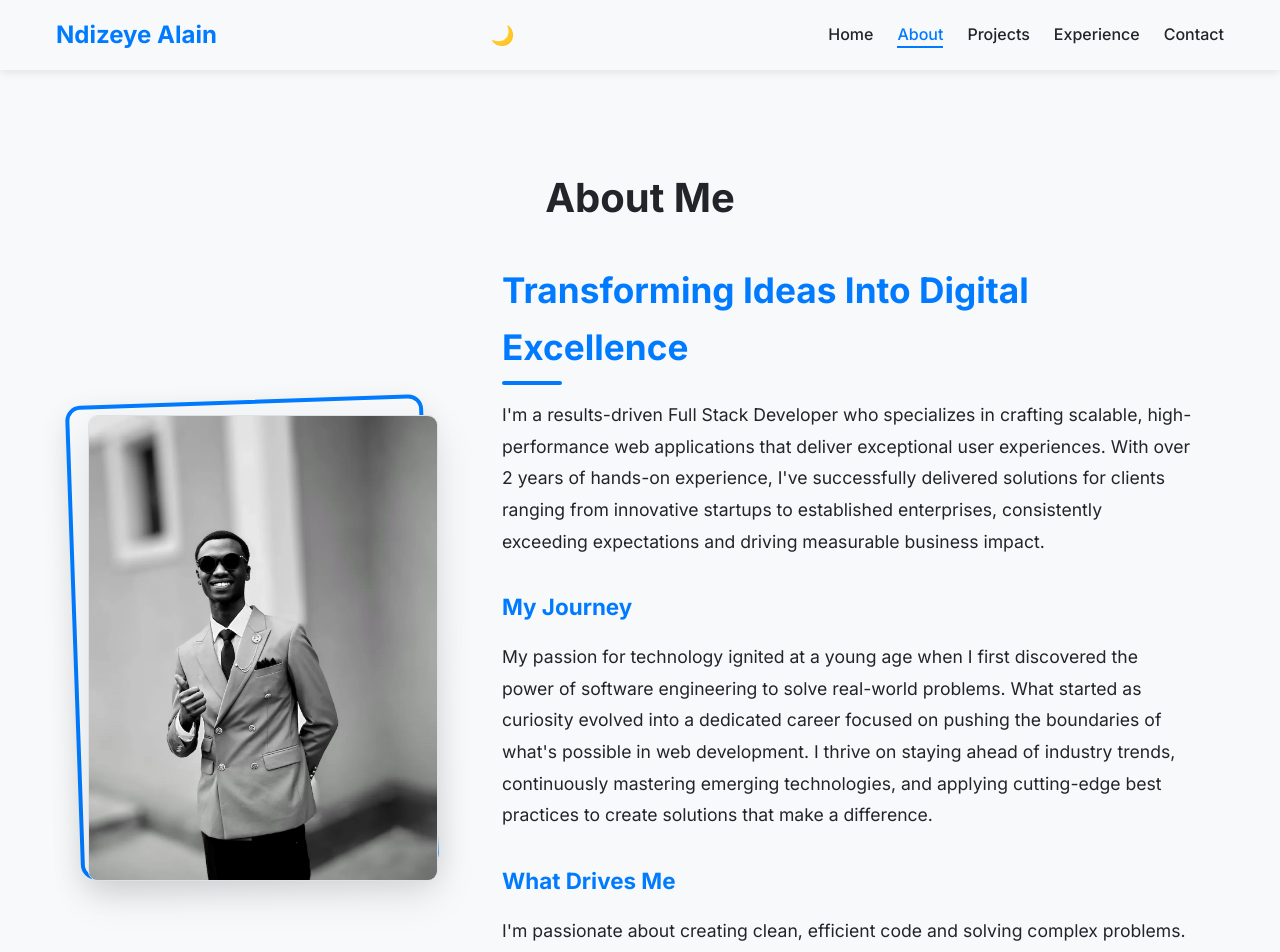
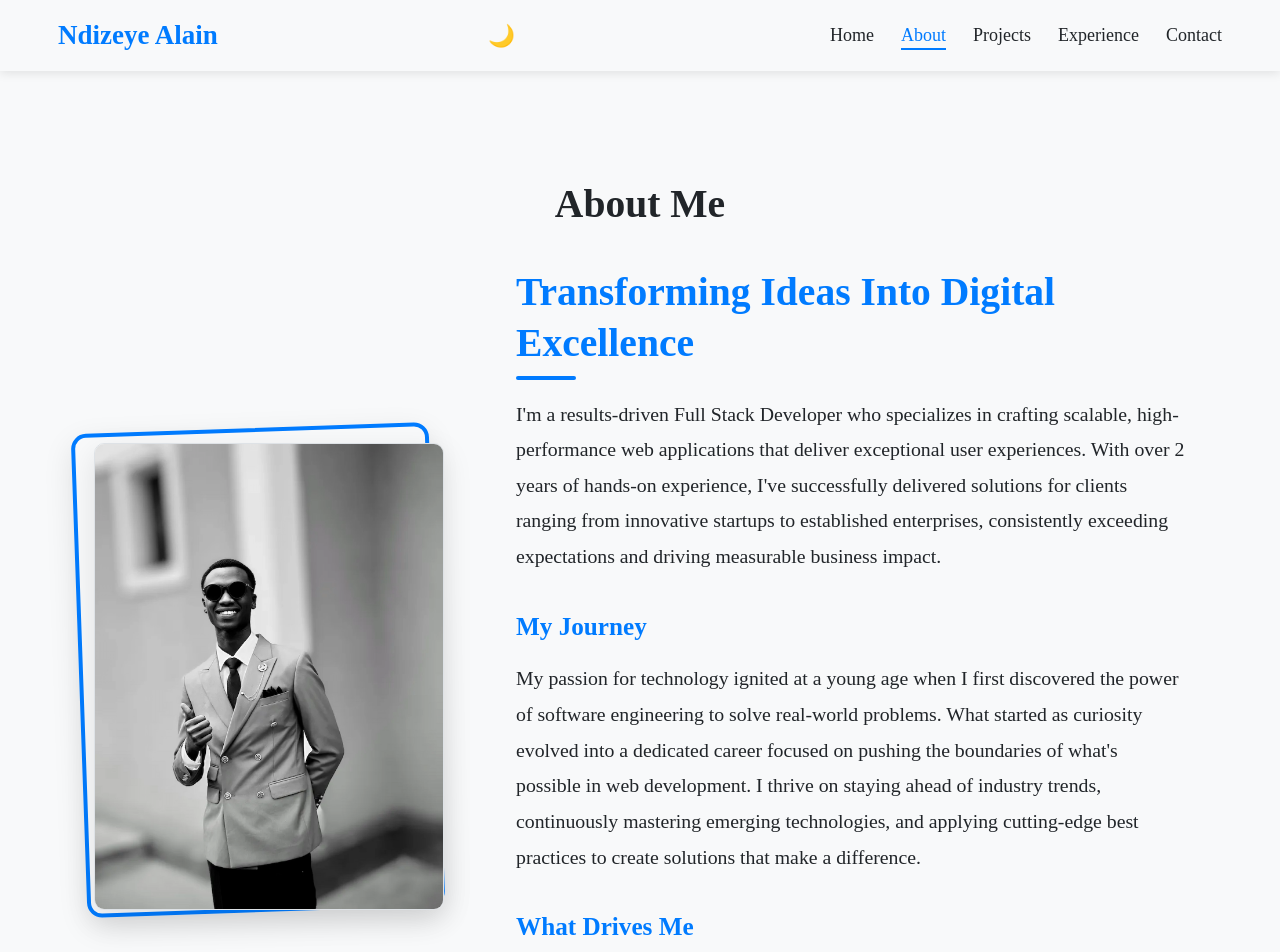
Before and after one commit to Alaindeve1/portfolio-website, a React (Create React App) app: page /about in a window 1280 px wide. Shown: the top 952 px of the page. Built offline with nearby package versions, Linux system fonts and the light colour scheme.

Commit message:
worked on enlarge image

```diff
--- a/src/App.css
+++ b/src/App.css
@@ -14,8 +14,8 @@
     --white-color: #ffffff;
     --black-color: #000000;
 
-    --font-primary: 'Inter', sans-serif;
-    --font-secondary: 'Poppins', sans-serif;
+    --font-primary: 'Times New Roman', Times, serif;
+    --font-secondary: Georgia, 'Times New Roman', Times, serif;
 
     --transition: all 0.3s ease;
   }
@@ -34,11 +34,44 @@
     --border-color: #dee2e6;
   }
 
+  html {
+    font-size: 18px; /* Increased from default 16px */
+  }
+
   body {
     font-family: var(--font-primary);
-    line-height: 1.6;
+    font-size: 1rem;
+    line-height: 1.7; /* Slightly increased line height for better readability */
     background-color: var(--bg-color);
     color: var(--text-color);
+    -webkit-font-smoothing: antialiased;
+    -moz-osx-font-smoothing: grayscale;
+    text-rendering: optimizeLegibility;
+    -webkit-text-size-adjust: 100%;
+  }
+
+  h1, h2, h3, h4, h5, h6 {
+    font-weight: 600;
+    line-height: 1.3;
+    margin-bottom: 1rem;
+  }
+
+  h1 { font-size: 2.2rem; }
+  h2 { font-size: 1.8rem; }
+  h3 { font-size: 1.5rem; }
+  h4 { font-size: 1.3rem; }
+  h5 { font-size: 1.1rem; }
+  h6 { font-size: 1rem; }
+
+  p {
+    margin-bottom: 1.2rem;
+    line-height: 1.7;
+  }
+
+  a, span, div {
+    text-rendering: optimizeLegibility;
+    -webkit-font-smoothing: antialiased;
+    -moz-osx-font-smoothing: grayscale;
   }
 
   a {
@@ -88,7 +121,8 @@
   }
 
   .section-title {
-    font-size: 2.5rem;
+    font-size: 2.2rem; /* Slightly reduced from 2.5rem to balance the increased base size */
     margin-bottom: 2rem;
     text-align: center;
+    line-height: 1.3;
   }
--- a/src/pages/About.jsx
+++ b/src/pages/About.jsx
@@ -1,8 +1,30 @@
-import React from 'react';
+import React, { useState, useCallback, useEffect } from 'react';
 import '../styles/AboutStyles.css';
-import { FaGithub, FaLinkedin, FaEnvelope, FaCode, FaServer, FaDatabase, FaTools } from 'react-icons/fa';
+import { FaGithub, FaLinkedin, FaEnvelope, FaCode, FaServer, FaDatabase, FaTools, FaTimes } from 'react-icons/fa';
 
 const About = () => {
+  const [isModalOpen, setIsModalOpen] = useState(false);
+
+  const toggleModal = useCallback(() => {
+    setIsModalOpen(prevState => {
+      document.body.style.overflow = !prevState ? 'hidden' : 'auto';
+      return !prevState;
+    });
+  }, []);
+
+  // Close modal when pressing Escape key
+  useEffect(() => {
+    if (!isModalOpen) return;
+
+    const handleKeyDown = (e) => {
+      if (e.key === 'Escape') {
+        toggleModal();
+      }
+    };
+
+    window.addEventListener('keydown', handleKeyDown);
+    return () => window.removeEventListener('keydown', handleKeyDown);
+  }, [isModalOpen, toggleModal]);
   return (
     <section className="about-section">
       <div className="container">
@@ -10,6 +32,7 @@ const About = () => {
 
         <div className="about-content">
           <div className="about-image">
+            <div className="profile-photo-container" onClick={toggleModal}>
               <picture>
                 <source srcSet="/assets/images/alainprofile.webp" type="image/webp" />
                 <img
@@ -21,6 +44,26 @@ const About = () => {
                   height="400"
                 />
               </picture>
+            </div>
+
+            {/* Image Modal */}
+            {isModalOpen && (
+              <div className="modal-overlay active" onClick={toggleModal}>
+                <div className="modal-content" onClick={e => e.stopPropagation()}>
+                  <button className="close-button" onClick={toggleModal} aria-label="Close">
+                    <FaTimes />
+                  </button>
+                  <picture>
+                    <source srcSet="/assets/images/alainprofile.webp" type="image/webp" />
+                    <img
+                      src="/assets/images/alainprofile.jpg"
+                      alt="Alain Ndizeye - Full Stack Developer"
+                      loading="eager"
+                    />
+                  </picture>
+                </div>
+              </div>
+            )}
           </div>
 
           <div className="about-text">
--- a/src/pages/Projects.jsx
+++ b/src/pages/Projects.jsx
@@ -8,7 +8,7 @@ const Projects = () => {
       title: "STUDENT-STAFF PORTAL",
       description: "Java Swing project to manage students and staff with database connection using XAMPP (MySQL)",
       technologies: ["Java", "Swing", "MySQL", "XAMPP"],
-      image: "/assets/images/student-portal.webp",
+      image: "/assets/images/student-portal-screenshot.webp",
       fallbackImage: "/assets/images/student-portal-screenshot.png",
       githubLink: "https://github.com/Alaindeve1/java-swing-application",
       category: "backend"
@@ -18,7 +18,7 @@ const Projects = () => {
       title: "AUCTION MANAGMENT SYSTEM",
       description: "A backend project using springboot framework and java with postgreSQL to manage auctions for both buyers and sellers.",
       technologies: ["React", "Firebase", "Styled Components"],
-      image: "/assets/images/screenshot-portal.webp",
+      image: "/assets/images/Screenshot 2025-06-12 141855.webp",
       fallbackImage: "/assets/images/Screenshot 2025-06-12 141855.png",
       liveLink: "https://www.loom.com/share/fd0dff316dad4e50ab781445c71947cb?sid=b9a65abb-c884-43bb-be41-cc487b7325a2",
       githubLink: "https://github.com/Alaindeve1/AUCTION-MANAGMENT-SYSTEM",
@@ -40,7 +40,7 @@ const Projects = () => {
       title: "The Fox Auction & Real Estate",
       description: "A website showcasing auction items and real estate properties.",
       technologies: ["HTML", "CSS", "JavaScript"],
-      image: "/assets/images/the-fox.webp",
+      image: "/assets/images/the fox.webp",
       fallbackImage: "/assets/images/the fox.png",
       liveLink: "https://www.loom.com/share/746caed9489647509e4b167a87293ad2?sid=9e60118d-dc52-4d47-b64b-a6dc508afb94",
       githubLink: "https://github.com/Alaindeve1/the-fox-website", // Add the GitHub link here if you have one
--- a/src/styles/AboutStyles.css
+++ b/src/styles/AboutStyles.css
@@ -1,3 +1,99 @@
+/* Full-screen modal with dark grey overlay */
+.modal-overlay {
+  position: fixed;
+  top: 0;
+  left: 0;
+  width: 100vw;
+  height: 100vh;
+  background: #333333; /* Dark grey background */
+  display: flex;
+  justify-content: center;
+  align-items: center;
+  z-index: 1000;
+  opacity: 0;
+  visibility: hidden;
+  transition: opacity 0.3s ease, visibility 0.3s ease;
+}
+
+.modal-overlay.active {
+  opacity: 1;
+  visibility: visible;
+}
+
+body.modal-active {
+  overflow: hidden;
+}
+
+.modal-content {
+  position: relative;
+  display: flex;
+  justify-content: center;
+  align-items: center;
+  width: 100%;
+  height: 100%;
+  z-index: 1002;
+  padding: 20px;
+  box-sizing: border-box;
+}
+
+.modal-content img {
+  max-width: 100%;
+  max-height: 100%;
+  width: auto;
+  height: auto;
+  object-fit: contain;
+  border-radius: 8px;
+}
+
+/* Close button styling */
+.close-button {
+  position: fixed;
+  top: 20px;
+  right: 20px;
+  background: white;
+  border: none;
+  color: #333;
+  width: 40px;
+  height: 40px;
+  border-radius: 50%;
+  display: flex;
+  align-items: center;
+  justify-content: center;
+  font-size: 1.2rem;
+  cursor: pointer;
+  z-index: 1003;
+  transition: all 0.2s ease;
+  padding: 0;
+  margin: 0;
+  outline: none;
+}
+
+.close-button:hover {
+  background: #f0f0f0;
+  transform: scale(1.1);
+}
+
+/* Mobile responsiveness */
+@media (max-width: 768px) {
+  .close-button {
+    top: 15px;
+    right: 15px;
+    width: 36px;
+    height: 36px;
+    font-size: 1.1rem;
+  }
+}
+
+@media (max-width: 480px) {
+  .close-button {
+    top: 10px;
+    right: 10px;
+    width: 32px;
+    height: 32px;
+    font-size: 1rem;
+  }
+}
+
 .about-section {
   padding: 4rem 0;
   background-color: var(--bg-color);
@@ -21,6 +117,12 @@
   position: relative;
   z-index: 1;
   perspective: 1000px;
+  cursor: pointer;
+  transition: transform 0.3s ease;
+}
+
+.about-image:hover {
+  transform: translateY(-5px);
 }
 
 .about-image::before {
@@ -216,6 +318,44 @@
   .skill-category {
     padding: 1.5rem 1.2rem;
   }
+}
+
+.about-image .profile-photo {
+  width: 100%;
+  height: auto;
+  border-radius: 10px;
+  box-shadow: 0 10px 30px rgba(0, 0, 0, 0.1);
+  transition: all 0.3s ease;
+  position: relative;
+  display: block;
+}
+
+.profile-photo-container {
+  position: relative;
+  display: inline-block;
+  width: 100%;
+}
+
+.profile-photo-container::after {
+  content: '🔍 Click to enlarge';
+  position: absolute;
+  bottom: 0;
+  left: 0;
+  right: 0;
+  background: rgba(0, 0, 0, 0.7);
+  color: white;
+  text-align: center;
+  padding: 12px 0;
+  font-size: 1rem;
+  opacity: 0;
+  transition: opacity 0.3s ease;
+  border-bottom-left-radius: 10px;
+  border-bottom-right-radius: 10px;
+  backdrop-filter: blur(2px);
+}
+
+.profile-photo-container:hover::after {
+  opacity: 1;
 }
 
 .about-image img {
@@ -454,4 +594,36 @@
     font-size: 0.95rem !important;
     line-height: 1.6;
   }
+
+  .close-button {
+    position: fixed;
+    top: 30px;
+    right: 30px;
+    width: 50px;
+    height: 50px;
+    font-size: 1.5rem;
+    background: rgba(0, 0, 0, 0.6);
+    border: 2px solid rgba(255, 255, 255, 0.7);
+    color: white;
+    border-radius: 50%;
+    display: flex;
+    align-items: center;
+    justify-content: center;
+    cursor: pointer;
+    z-index: 1003;
+    transition: all 0.2s ease;
+    backdrop-filter: blur(5px);
+    -webkit-backdrop-filter: blur(5px);
   }
+
+  .close-button:hover {
+    background: rgba(255, 255, 255, 0.2);
+    transform: scale(1.1);
+    border-color: white;
+  }
+
+  .modal-content img {
+    max-width: 90vw;
+    max-height: 80vh;
+  }
+}
--- a/src/styles/HomeStyles.css
+++ b/src/styles/HomeStyles.css
@@ -126,19 +126,70 @@
   }
 
   .project-image {
-    height: 200px;
-    background-color: var(--secondary-color);
     position: relative;
     overflow: hidden;
+    border-radius: 8px;
+    margin-bottom: 1rem;
+    background: #f5f5f5;
+    height: 200px;
+    width: 100%;
   }
 
-  .placeholder-image {
+  .project-image .image-container {
     width: 100%;
     height: 100%;
     display: flex;
     align-items: center;
     justify-content: center;
-    background-color: #f0f0f0;
+  }
+
+  .project-image img {
+    width: 100%;
+    height: 100%;
+    object-fit: cover;
+    transition: transform 0.3s ease;
+  }
+
+  .project-image picture {
+    width: 100%;
+    height: 100%;
+    display: flex;
+  }
+
+  .project-image source,
+  .project-image img {
+    width: 100%;
+    height: 100%;
+    object-fit: cover;
+  }
+
+  .image-container {
+    width: 100%;
+    height: 100%;
+    position: relative;
+  }
+
+  .project-img {
+    width: 100%;
+    height: auto;
+    object-fit: cover;
+    transition: transform 0.3s ease;
+  }
+
+  .project-img[src$='.webp'],
+  .project-img[src$='.png'],
+  .project-img[src$='.jpg'],
+  .project-img[src$='.jpeg'] {
+    background: linear-gradient(120deg, #f5f5f5 30%, #e0e0e0 38%, #e0e0e0 40%, #f5f5f5 48%);
+    background-size: 200% 100%;
+    background-position: 100% 0;
+    animation: load 1.5s infinite;
+  }
+
+  @keyframes load {
+    100% {
+      background-position: -100% 0;
+    }
   }
 
   .placeholder-text {
--- a/src/styles/ProjectsStyles.css
+++ b/src/styles/ProjectsStyles.css
@@ -53,6 +53,36 @@
     height: 200px;
     width: 100%;
     overflow: hidden;
+    position: relative;
+    background: #f5f5f5;
+  }
+
+  .project-image .image-container {
+    width: 100%;
+    height: 100%;
+    display: flex;
+    align-items: center;
+    justify-content: center;
+  }
+
+  .project-image img {
+    width: 100%;
+    height: 100%;
+    object-fit: cover;
+    transition: transform 0.3s ease;
+  }
+
+  .project-image picture {
+    width: 100%;
+    height: 100%;
+    display: flex;
+  }
+
+  .project-image source,
+  .project-image img {
+    width: 100%;
+    height: 100%;
+    object-fit: cover;
   }
 
   .img-placeholder {
```
Also changed, not shown: src/pages/Home.jsx (+14 -2 lines). Lines whose indentation alone changed are shown as unchanged.
